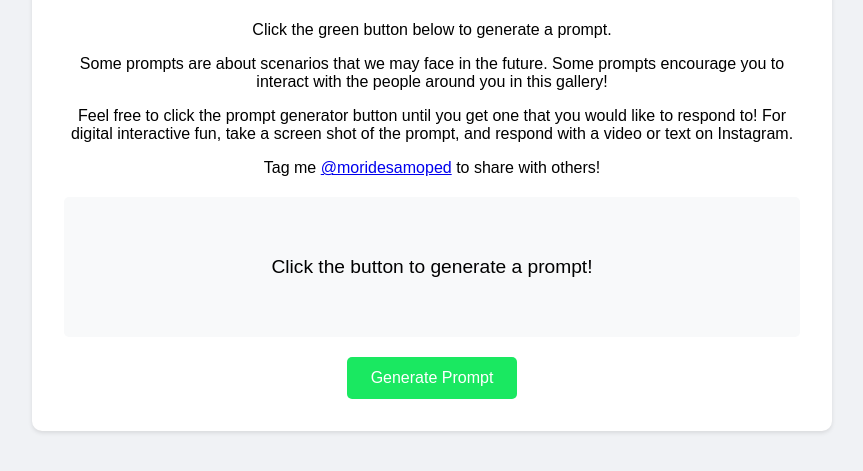
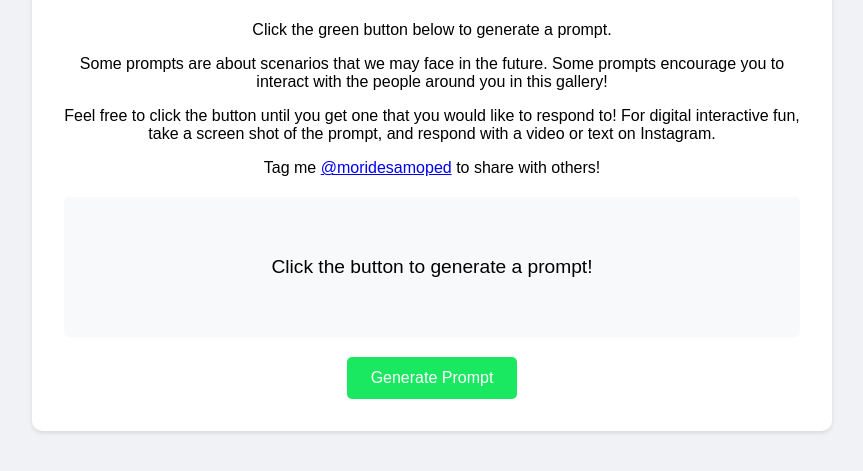
Before and after one commit to moridesamoped/unpredict, a plain HTML site: page index.html in a window 1280 px wide. Shown: the part 145-616 px from the top of the page, without its empty margins (208-1071 px from the left). Drawn offline with Linux system fonts and the light colour scheme.

Commit message:
Update index.html

```diff
--- a/index.html
+++ b/index.html
@@ -60,7 +60,7 @@
 <body>
     <div class="container">
         <h1>Unpredict Climate Futures: An Interactive Game</h1>
-        Click the green button below to generate a prompt. <p>Some prompts are about scenarios that we may face in the future. Some prompts encourage you to interact with the people around you in this gallery! </p> Feel free to click the prompt generator button until you get one that you would like to respond to! For digital interactive fun, take a screen shot of the prompt, and respond with a video or text on Instagram. <p>Tag me <a href= "www.instagram.com/moridesamoped">@moridesamoped</a> to share with others!</p>
+        Click the green button below to generate a prompt. <p>Some prompts are about scenarios that we may face in the future. Some prompts encourage you to interact with the people around you in this gallery! </p> Feel free to click the button until you get one that you would like to respond to! For digital interactive fun, take a screen shot of the prompt, and respond with a video or text on Instagram. <p>Tag me <a href= "www.instagram.com/moridesamoped">@moridesamoped</a> to share with others!</p>
         <div id="prompt-display">Click the button to generate a prompt!</div>
         <button onclick="generatePrompt()">Generate Prompt</button>
     </div>
```
